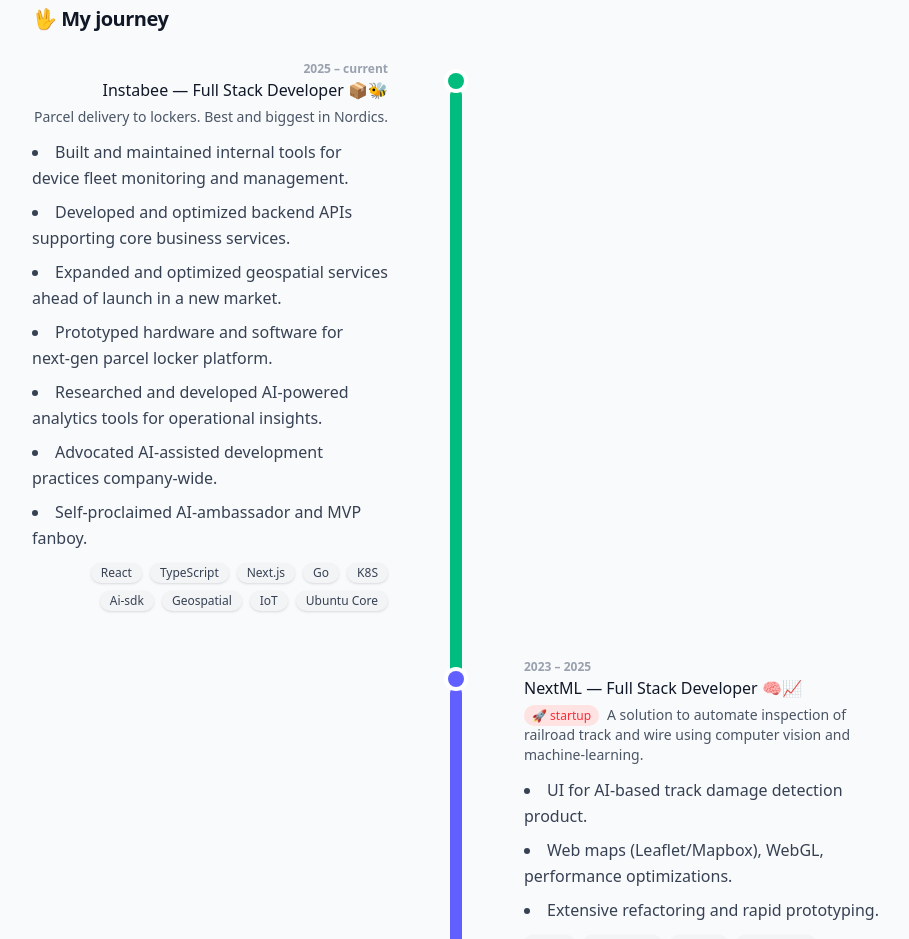
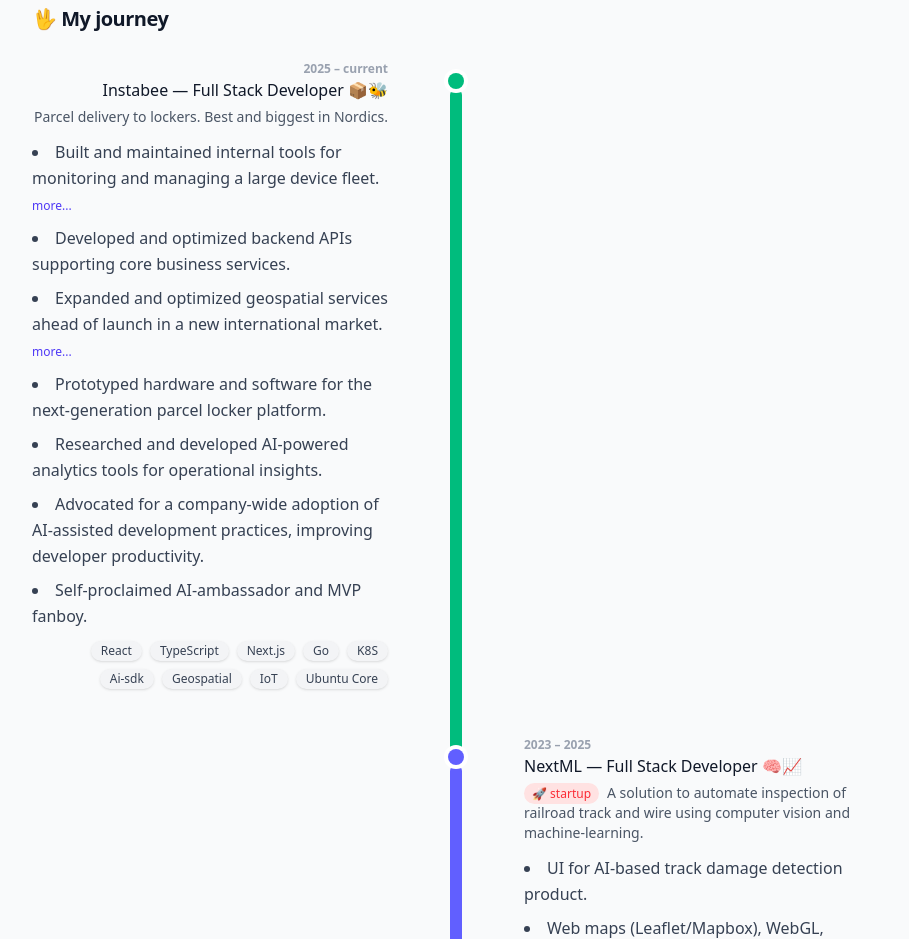
Before and after one commit to kvasdopil/me, a React (Vite) app: page / in a window 1280 px wide. Shown: the part 1040-1979 px from the top of the page, without its empty margins (184-1093 px from the left). Built offline with nearby package versions, Linux system fonts and the light colour scheme.

Commit message:
Update cv, add descriptions for projects, display descriptions in modal

```diff
--- a/src/App.tsx
+++ b/src/App.tsx
@@ -1,7 +1,15 @@
 import { FaEnvelope, FaGithub, FaMapMarkerAlt, FaPhone } from "react-icons/fa";
+import { useEffect, useState } from "react";
 import Tag from "./components/Tag";
 
 type TimelineSide = "left" | "right";
+
+type BulletItem = {
+  text: string;
+  id?: string; // unique id if details present
+  details?: string[]; // paragraphs
+  detailsTitle?: string;
+};
 
 type TimelineItemData = {
   side: TimelineSide;
@@ -10,7 +18,7 @@
   title: string;
   description?: string;
   startup?: boolean;
-  bullets: string[];
+  bullets: BulletItem[];
   isLast?: boolean;
   badgeAboveDot?: string;
   tags?: string[];
@@ -24,7 +32,55 @@
   );
 }
 
-function TimelineItem({ item, addTopMargin }: { item: TimelineItemData; addTopMargin?: boolean }) {
+function Modal({
+  open,
+  title,
+  paragraphs,
+  onClose,
+}: {
+  open: boolean;
+  title: string;
+  paragraphs: string[];
+  onClose: () => void;
+}) {
+  if (!open) return null;
+  return (
+    <div className="fixed inset-0 z-50 flex items-center justify-center" aria-modal="true" role="dialog">
+      <div className="absolute inset-0 bg-black/45" onClick={onClose} />
+      <div
+        className="relative z-10 mx-4 w-full max-w-4xl rounded-xl bg-white p-6 md:p-8 shadow-2xl"
+        onClick={(e) => e.stopPropagation()}
+      >
+        <div className="flex items-start justify-between gap-4">
+          <h3 className="text-xl md:text-2xl font-semibold text-gray-900">{title}</h3>
+          <button
+            type="button"
+            aria-label="Close"
+            className="rounded-md px-2 py-1 text-gray-500 hover:bg-gray-100 hover:text-gray-700"
+            onClick={onClose}
+          >
+            ✕
+          </button>
+        </div>
+        <div className="mt-5 text-[15px] leading-7 text-gray-800 space-y-4">
+          {paragraphs.map((p, idx) => (
+            <p key={idx}>{p}</p>
+          ))}
+        </div>
+      </div>
+    </div>
+  );
+}
+
+function TimelineItem({
+  item,
+  addTopMargin,
+  onOpenDetail,
+}: {
+  item: TimelineItemData;
+  addTopMargin?: boolean;
+  onOpenDetail: (id: string) => void;
+}) {
   const containerBase = "relative md:grid md:grid-cols-2 md:gap-10";
   const containerClass = addTopMargin ? `${containerBase} mt-12` : containerBase;
   const lineBottomClass = item.isLast ? "-bottom-0" : "-bottom-18";
@@ -43,7 +99,21 @@
       ) : null}
       <ul className="mt-3 inline-block text-left list-inside list-disc text-gray-700">
         {item.bullets.map((b, i) => (
-          <li key={i}>{b}</li>
+          <li key={i}>
+            {b.text}
+            {b.details && b.id ? (
+              <>
+                {"\u00A0"}
+                <button
+                  type="button"
+                  className="inline text-xs align-baseline text-indigo-600 hover:underline whitespace-nowrap"
+                  onClick={() => onOpenDetail(b.id!)}
+                >
+                  more...
+                </button>
+              </>
+            ) : null}
+          </li>
         ))}
       </ul>
       {item.tags && item.tags.length ? (
@@ -68,7 +138,21 @@
       ) : null}
       <ul className="mt-3 list-inside list-disc text-gray-700">
         {item.bullets.map((b, i) => (
-          <li key={i}>{b}</li>
+          <li key={i}>
+            {b.text}
+            {b.details && b.id ? (
+              <>
+                {"\u00A0"}
+                <button
+                  type="button"
+                  className="inline text-xs align-baseline text-indigo-600 hover:underline whitespace-nowrap"
+                  onClick={() => onOpenDetail(b.id!)}
+                >
+                  more...
+                </button>
+              </>
+            ) : null}
+          </li>
         ))}
       </ul>
       {item.tags && item.tags.length ? (
@@ -101,6 +185,46 @@
 
 function App() {
   const base = import.meta.env.BASE_URL;
+  const [openDetailId, setOpenDetailId] = useState<string | null>(null);
+
+  function openDetail(id: string) {
+    const url = new URL(window.location.href);
+    url.hash = `detail=${encodeURIComponent(id)}`;
+    window.history.replaceState(null, "", url.toString());
+    setOpenDetailId(id);
+  }
+
+  function closeModal() {
+    const url = new URL(window.location.href);
+    url.hash = "";
+    window.history.replaceState(null, "", url.toString());
+    setOpenDetailId(null);
+  }
+
+  useEffect(() => {
+    function onKeyDown(e: KeyboardEvent) {
+      if (e.key === "Escape") {
+        closeModal();
+      }
+    }
+    window.addEventListener("keydown", onKeyDown);
+    return () => window.removeEventListener("keydown", onKeyDown);
+  }, []);
+  useEffect(() => {
+    function syncFromHash() {
+      const hash = window.location.hash.replace(/^#/, "");
+      const match = hash.match(/^detail=(.+)$/);
+      if (match) {
+        setOpenDetailId(decodeURIComponent(match[1]));
+      } else {
+        setOpenDetailId(null);
+      }
+    }
+    syncFromHash();
+    window.addEventListener("hashchange", syncFromHash);
+    return () => window.removeEventListener("hashchange", syncFromHash);
+  }, []);
+
   const roles: string[] = [
     "Full Stack",
     "Mobile",
@@ -163,13 +287,36 @@
         "Ubuntu Core",
       ],
       bullets: [
-        "Built and maintained internal tools for device fleet monitoring and management.",
-        "Developed and optimized backend APIs supporting core business services.",
-        "Expanded and optimized geospatial services ahead of launch in a new market.",
-        "Prototyped hardware and software for next‑gen parcel locker platform.",
-        "Researched and developed AI-powered analytics tools for operational insights.",
-        "Advocated AI-assisted development practices company-wide.",
-        "Self‑proclaimed AI‑ambassador and MVP fanboy.",
+        {
+          text: "Built and maintained internal tools for monitoring and managing a large device fleet.",
+          id: "instabee-fleet-dashboard",
+          detailsTitle: "Fleet management dashboard prototype",
+          details: [
+            "When I started, just to get a sense of what's going on I've built a small dashboard with all the parcel lockers we managed. It showed them on a map, had some filters, search, historical values and basic reports. Nothing fancy - just a quick experiment so I could get a grip on things and understand how APIs are wired together.",
+            "Turns out, the team really liked it. They had been discussing a similar idea for years but couldn’t get it moving past the meetings. My little prototype unblocked the project, and together we started shaping it into a proper fleet management dashboard. It wasn’t just about the tool - it was about showing how a simple experiment can spark collaboration and get everyone moving in the same direction.",
+            "For me, this project wasn’t only about solving a problem, but also about showing the value of quick iterations and side projects. I like bringing people along, building momentum, and proving that even small ideas can turn into something the whole team is proud of.",
+            "The project was done in TypeScript for next.js, using maplibre for map rendering. A small psql database to keep historical data. Deployments done with gh actions, helm and terraform to k8s cluster on gcp. Most of the development was done in cursor.",
+          ],
+        },
+        { text: "Developed and optimized backend APIs supporting core business services." },
+        {
+          text: "Expanded and optimized geospatial services ahead of launch in a new international market.",
+          id: "instabee-geospatial-ranking",
+          detailsTitle: "Geospatial ranking and routing improvements",
+          details: [
+            "Oh I love that one!",
+            "So, I was assigned to temporarily take ownership of an abandoned geospatial ranking service right before launch in a new market. The tool, and service, was used to rank parcel lockers by proximity to the customer, but a lot of work was done manually and the results weren’t too accurate or consistent, so we faced a mountain of manual work if nothing changed.",
+            "I've took the initiative to use routing data from OpenStreetMap and automate things, which immediately improved both accuracy and reliability. The changes were deliberately non-intrusive - fully backward-compatible, no backend modifications required, and no extra risks introduced during a critical launch window.",
+            "This work unblocked the development, saved the team a lot of time, and gave stakeholders confidence that the launch could move forward. It also set the foundation for future improvements without creating technical debt.",
+            "I've also built a simple visualisation UI to visualize the results, which turned out to be essential during the validation phase of the project.",
+            "Later, once things calmed down, another team took over ownership - and they were happy to inherit a service that was stable, useful, and already making progress.",
+            "The service was running in go, additional data processing performed in python using data from OpenStreetMap and OSRM. Front-end done in next.js, TypeScript, using maplibre. Most of the development was done in cursor.",
+          ],
+        },
+        { text: "Prototyped hardware and software for the next-generation parcel locker platform." },
+        { text: "Researched and developed AI-powered analytics tools for operational insights." },
+        { text: "Advocated for a company-wide adoption of AI-assisted development practices, improving developer productivity." },
+        { text: "Self-proclaimed AI-ambassador and MVP fanboy." },
       ],
     },
     {
@@ -182,9 +329,9 @@
       startup: true,
       tags: ["React", "TypeScript", "Leaflet", "Geospatial", "OpenStreetMap", "WebGL"],
       bullets: [
-        "UI for AI-based track damage detection product.",
-        "Web maps (Leaflet/Mapbox), WebGL, performance optimizations.",
-        "Extensive refactoring and rapid prototyping.",
+        { text: "UI for AI-based track damage detection product." },
+        { text: "Web maps (Leaflet/Mapbox), WebGL, performance optimizations." },
+        { text: "Extensive refactoring and rapid prototyping." },
       ],
     },
     {
@@ -207,11 +354,11 @@
         "Video codecs",
       ],
       bullets: [
-        "Edge IoT platform and custom Linux-based OS.",
-        "Suite of tools to manage, support and maintain the fleet of devices.",
-        "Hardware integrations (3D cameras, printers, RFID/NFC, Bluetooth, GPIO).",
-        "Computer vision solutions (face detection/recognition).",
-        "Interactive apps with 3D/graphics, TTS, speech & image recognition.",
+        { text: "Edge IoT platform and custom Linux-based OS." },
+        { text: "Suite of tools to manage, support and maintain the fleet of devices." },
+        { text: "Hardware integrations (3D cameras, printers, RFID/NFC, Bluetooth, GPIO)." },
+        { text: "Computer vision solutions (face detection/recognition)." },
+        { text: "Interactive apps with 3D/graphics, TTS, speech & image recognition." },
       ],
     },
     {
@@ -231,8 +378,8 @@
         "Storybook",
       ],
       bullets: [
-        "Joined the team to help launch the new mobile app.",
-        "Built a new web UI component library and key portal sections.",
+        { text: "Joined the team to help launch the new mobile app." },
+        { text: "Built a new web UI component library and key portal sections." },
       ],
     },
     {
@@ -246,9 +393,9 @@
       badgeAboveDot: "Moved to 🇸🇪 Sweden",
       tags: ["Project Management", "Node.js", "JavaScript", "React", "PHP", "FreeBSD", "Networks"],
       bullets: [
-        "Internet access gateway solutions for the ex‑USSR market.",
-        "Led the project from a prototype to mature product with large customer base.",
-        "Full‑stack development, project leadership, and PM.",
+        { text: "Internet access gateway solutions for the ex‑USSR market." },
+        { text: "Led the project from a prototype to mature product with large customer base." },
+        { text: "Full‑stack development, project leadership, and PM." },
       ],
       isLast: true,
     },
@@ -366,7 +513,7 @@
           <div className="relative mt-7">
             <div className="pointer-events-none absolute inset-y-0 md:left-1/2 md:-translate-x-1/2 w-2 md:w-3 z-0" />
             {timeline.map((t, idx) => (
-              <TimelineItem key={t.title} item={t} addTopMargin={idx !== 0} />
+              <TimelineItem key={t.title} item={t} addTopMargin={idx !== 0} onOpenDetail={openDetail} />
             ))}
           </div>
         </section>
@@ -412,6 +559,29 @@
           © {new Date().getFullYear()} Alexey Guskov ✨
         </footer>
       </main>
+      {/* Hash-driven modal */}
+      {(() => {
+        if (!openDetailId) return null;
+        // find bullet by id
+        const allBullets: { id: string; title: string; paragraphs: string[] }[] = [];
+        timeline.forEach((t) => {
+          t.bullets.forEach((b) => {
+            if (b.id && b.details && b.detailsTitle) {
+              allBullets.push({ id: b.id, title: b.detailsTitle, paragraphs: b.details });
+            }
+          });
+        });
+        const found = allBullets.find((b) => b.id === openDetailId);
+        if (!found) return null;
+        return (
+          <Modal
+            open={true}
+            title={found.title}
+            paragraphs={found.paragraphs}
+            onClose={closeModal}
+          />
+        );
+      })()}
     </div>
   );
 }
```
Also changed, not shown: 2 other files (tests, documents, lock files or other folders).
